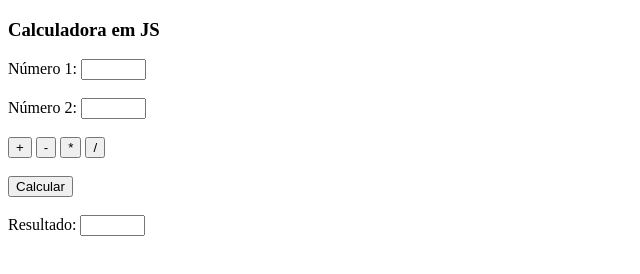
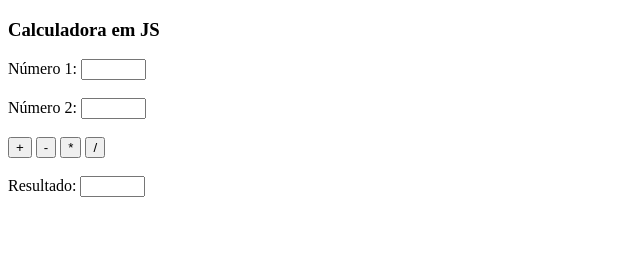
Before and after one commit to RicJr06/Calculadora, a plain HTML site: page index.html in a window 1280 px wide. Shown: the whole page, without its empty margins (0-640 px from the left). Drawn offline with Linux system fonts and the light colour scheme.

Commit message:
Update index.html

```diff
--- a/index.html
+++ b/index.html
@@ -5,7 +5,7 @@
     <meta http-equiv="X-UA-Compatible" content="IE=edge">
     <meta name="viewport" content="width=device-width, initial-scale=1.0">
     <title>Calc JS</title>
-    <script language="javascript" src="23.05.js"></script>
+    <script language="javascript" src="calc.js"></script>
 </head>
 <body>
     <h3>Calculadora em JS</h3>
@@ -17,11 +17,8 @@
         <input type="button" value="+" onclick="Calcular(1)">
         <input type="button" value="-" onclick="Calcular(2)">
         <input type="button" value="*" onclick="Calcular(3)">
-        <input type="button" value="/" onclick="Calcular(4)">
-        <br><br>
-        <input type="button" value="Calcular">
-        <br><br>
-        Resultado:  <input type="" name="res" size="5">
+        <input type="button" value="/" onclick="Calcular(4)"> <br> <br>
+        Resultado:  <input type="text" size="5" name="resultado">
     </form>
 </body>
 </html>
```
